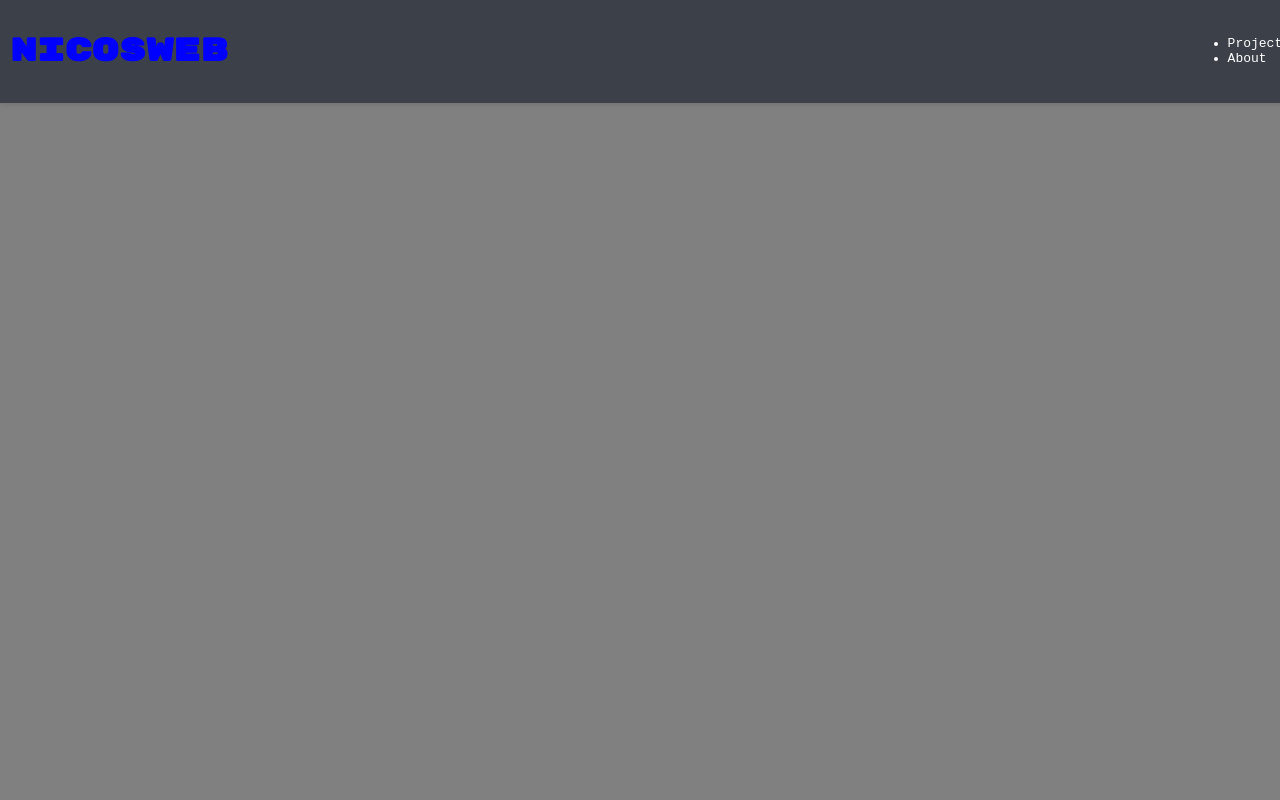
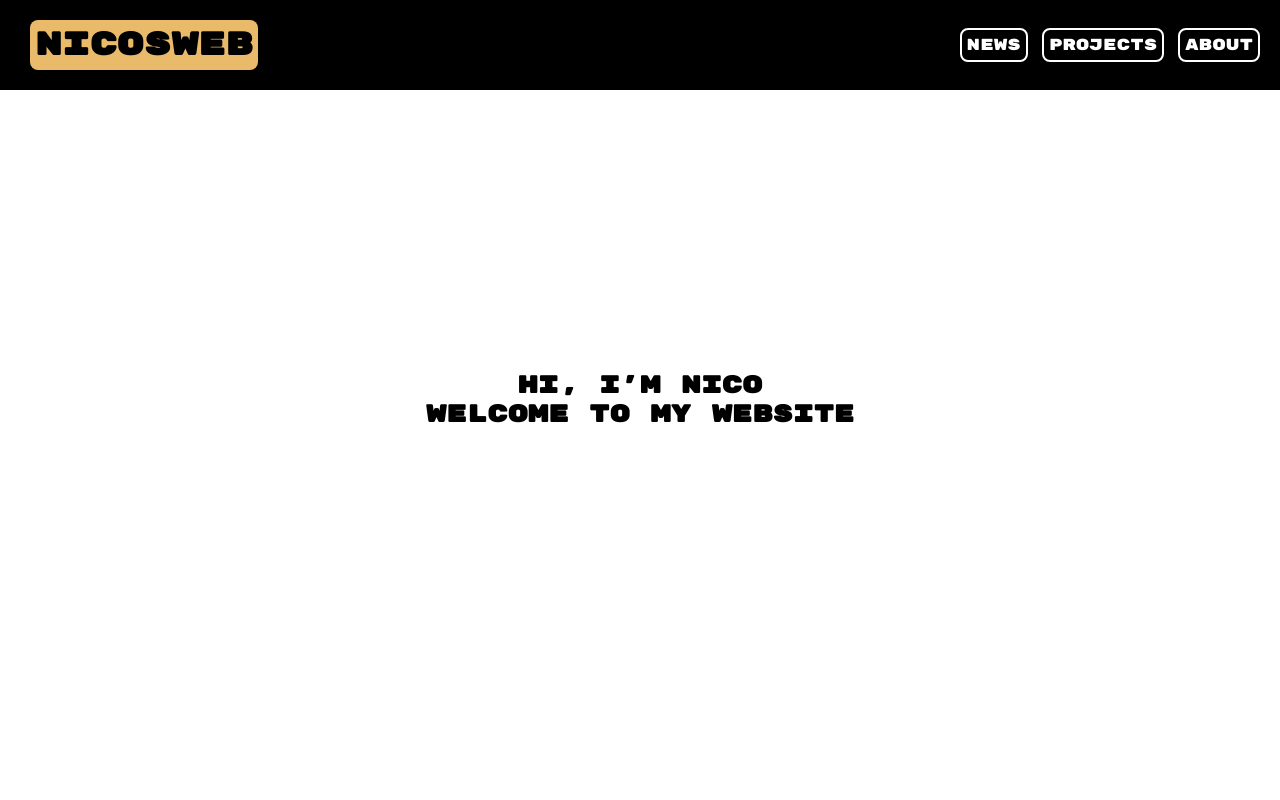
Before and after one commit to EinfachNurN1C0/Nicosweb, a plain HTML site: page index.html in a window 1280 px wide. Shown: the top 800 px of the page. Drawn offline with Linux system fonts and the light colour scheme.

Commit message:
Maybe the design could be something like this(Just in darkmode).

```diff
--- a/index.html
+++ b/index.html
@@ -7,24 +7,30 @@
     <link rel="stylesheet" type="text/css" href="stylesheet.css">
 </head>
 <body>
-    <div class="wrapper">
     <header>
-            <div>
-                <a href="/"><h1>Nicosweb</h1></a>
-            </div>
+        <a id="header__title" href="/"><h1>Nicosweb</h1></a>
         <nav>
             <ul>
+                <li><a href="#main__news-section">News</a></li>
                 <li><a href="/projects">Projects</a></li>
                 <li><a href="/about">About</a></li>
             </ul>
         </nav>
     </header>
     <main>
-
+        <section id="main__welcome-section">
+            <h1>
+                Hi, I'm Nico<br>
+                Welcome to my website
+            </h1>
+        </section>
+        <section id="main__news-section">
+            <h2>News</h2>
+            <p>This news section is currently under construction</p>
+        </section>
     </main>
     <footer>
 
     </footer>
-    </div>
 </body>
 </html>
--- a/stylesheet.css
+++ b/stylesheet.css
@@ -1,34 +1,76 @@
 @import url('https://fonts.googleapis.com/css2?family=Rubik+Mono+One&display=swap');
 
-h1 {
-    font-family: 'Rubik Mono One', monospace;
-    color: blue;
+* {
+    margin: 0;
+    padding: 0;
 }
 
 body {
-    font-family: monospace;
-    color: white;
-    background-color: grey;
+    font-family: 'Rubik Mono One', monospace;
+    color: black;
+    background-color: white;
 }
 
-a {
+header {
+    background-color: black;
+    padding: 20px;
+    display: flex;
+    justify-content: space-between;
+    align-items: center;
+    position: fixed;
+    width: 100%;
+}
+
+header > nav a {
     text-decoration: none;
+    color: white;
+    border: 2px solid white;
+    border-radius: 8px;
+    padding: 5px;
+}
+
+header > nav a:hover {
+    background-color: white;
+    color: black;
+    border-radius: 8px;
+    padding: 5px;
+}
+
+header > nav ul {
+    margin-right: 40px;
+}
+
+header > nav li {
+    display: inline-block;
+}
+
+#header__title {
+    background-color: #eaba6b;
+    color: black;
+    margin-left: 10px;
+    text-decoration: none;
+    padding: 5px;
+    border-radius: 8px;
+}
+
+#header__title:hover {
     color: white;
 }
 
-a:hover {
-    color: blue;
+#main__welcome-section {
+    text-align: center;
+    height: 100vh;
+    display: flex;
+    justify-content: center;
+    align-items: center;
 }
 
-header {
-    position: fixed;
-    top: 0;
-    left: 0;
-    width: 100%;
-    background-color: rgba(43, 48, 58, 0.8);
-    box-shadow: 0px 2px 5px rgba(0, 0, 0, 0.1);
-    padding: 10px;
+#main__news-section {
+    text-align: center;
     display: flex;
-    justify-content: space-between;
+    height: 100vh;
+    flex-direction: column;
+    justify-content: center;
     align-items: center;
+    padding: 5px;
 }
```
Lines whose indentation alone changed are shown as unchanged.
